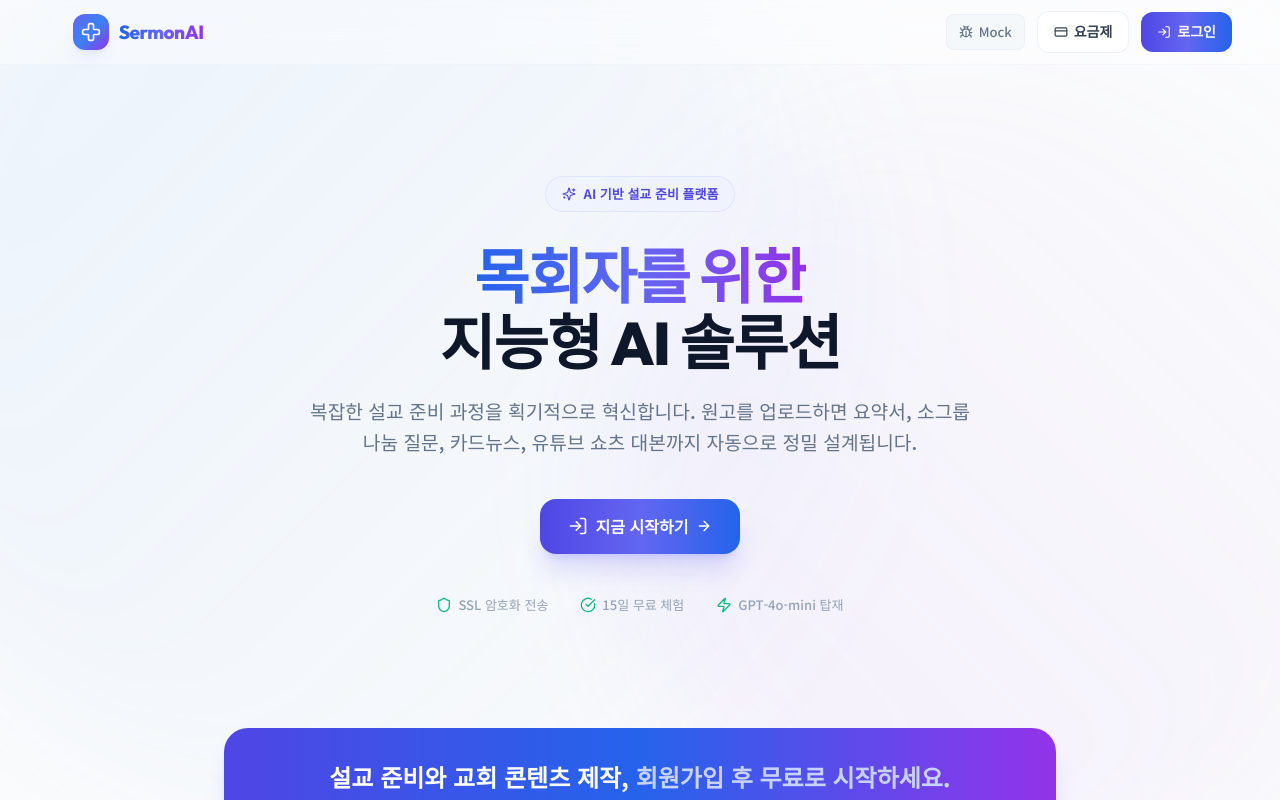
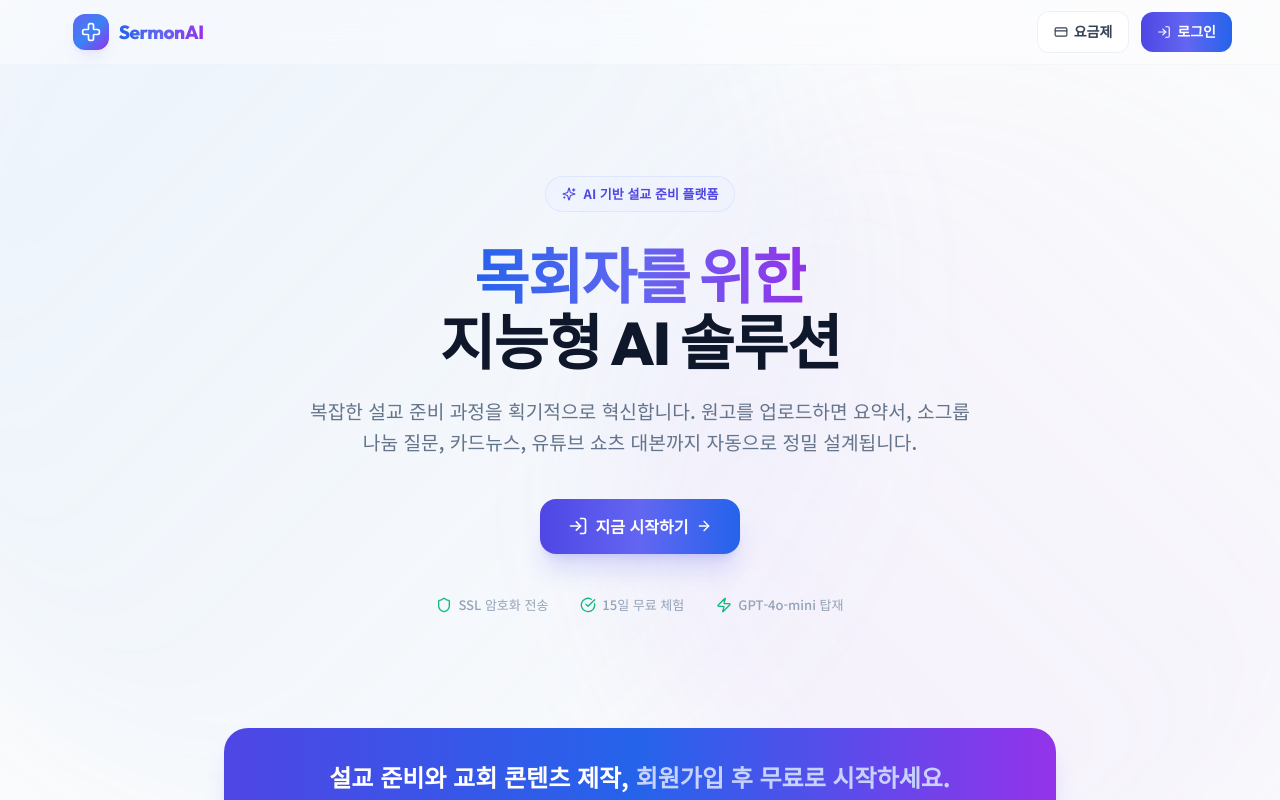
Before and after one commit to lecdong-ai/sermon-ai, a Next.js app: page / in a window 1280 px wide. Shown: the top 800 px of the page. Built offline with nearby package versions, Linux system fonts and the light colour scheme; no server answers.

Commit message:
feat: Mock 버튼을 lecdong@gmail.com 로그인 시에만 표시

```diff
--- a/src/components/Header.tsx
+++ b/src/components/Header.tsx
@@ -65,6 +65,7 @@ export default memo(function Header() {
         </Link>
 
         <nav className="flex items-center gap-3 mr-8">
+          {user?.email === 'lecdong@gmail.com' && (
             <button
               onClick={toggleMock}
               className={`hidden sm:flex items-center gap-1.5 px-3 py-1.5 rounded-lg text-[13px] font-medium border transition-all duration-200 ${
@@ -77,6 +78,7 @@ export default memo(function Header() {
               <Bug className={`w-3.5 h-3.5 ${mockOn ? 'text-amber-500 animate-pulse' : ''}`} />
               {mockOn ? 'Mock 켜짐' : 'Mock'}
             </button>
+          )}
 
           {loading ? (
             <div className="w-8 h-8 rounded-full bg-slate-200/60 animate-pulse" />
```
Lines whose indentation alone changed are shown as unchanged.
